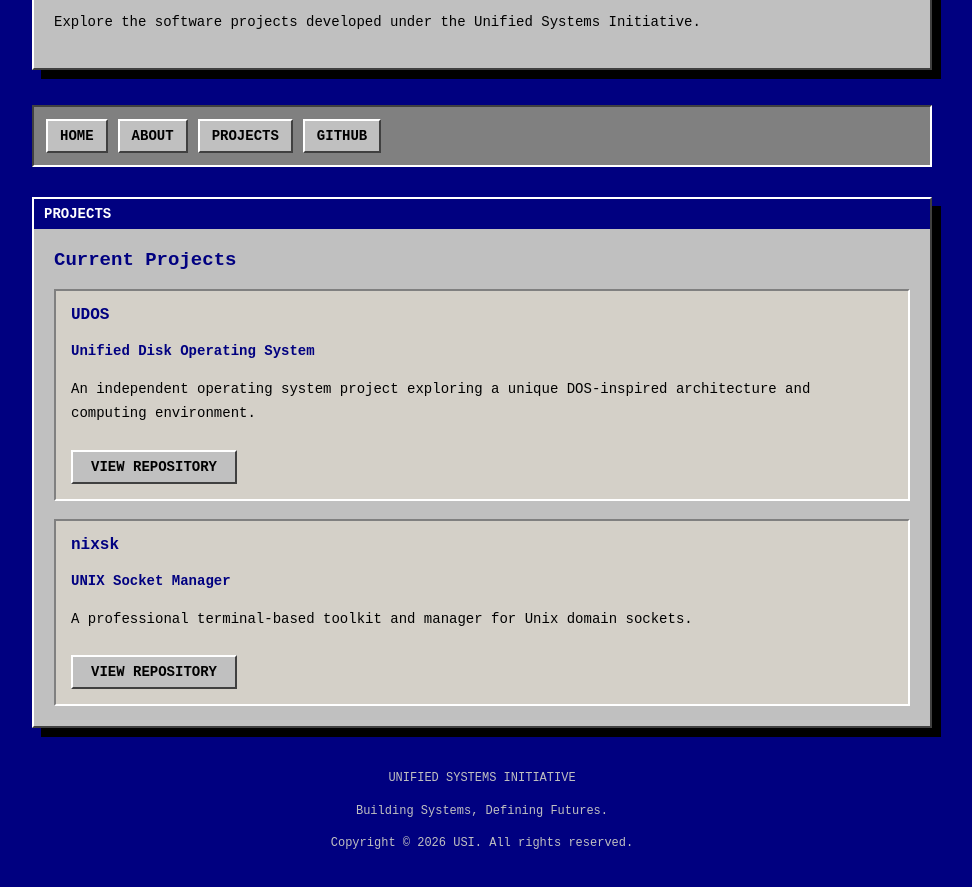
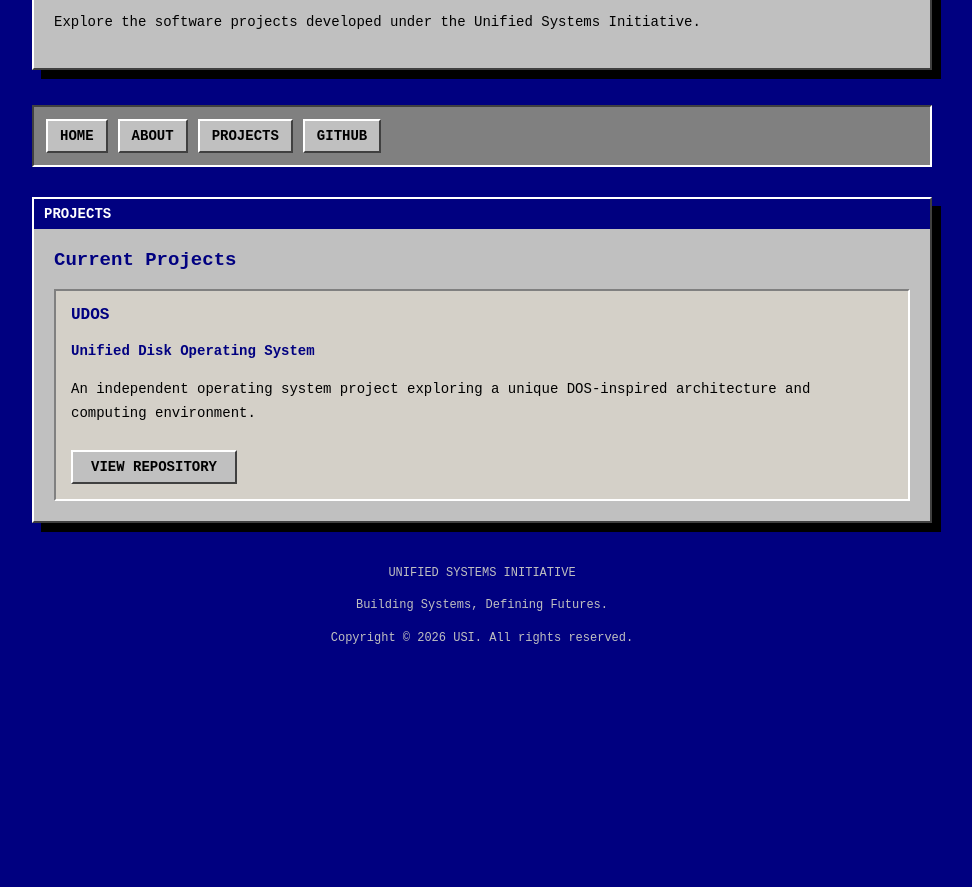
Before and after one commit to Unified-Systems-Initiative/Website, a plain HTML site: page projects.html in a window 1280 px wide. Shown: the part 159-1046 px from the top of the page, without its empty margins (158-1130 px from the left). After the commit the page ends 849 px from the top, so only its background shows below. Drawn offline with Linux system fonts and the light colour scheme.

Commit message:
removed nixsk

```diff
--- a/projects.html
+++ b/projects.html
@@ -255,25 +255,6 @@
 
                 </div>
 
-                <div class="project">
-
-                    <h3>nixsk</h3>
-
-                    <p class="project-label">
-                        UNIX Socket Manager
-                    </p>
-
-                    <p>
-                        A professional terminal-based toolkit
-                        and manager for Unix domain sockets.
-                    </p>
-
-                    <a class="button" href="https://github.com/Unified-Systems-Initiative/nixsk">
-                        VIEW REPOSITORY
-                    </a>
-
-                </div>
-
             </div>
 
         </section>
```
